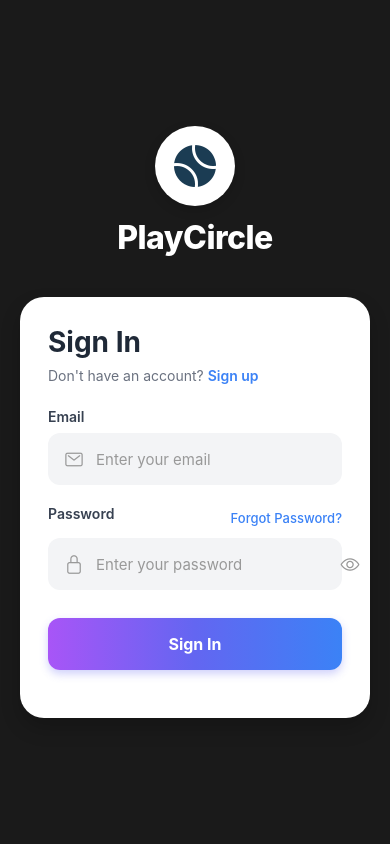
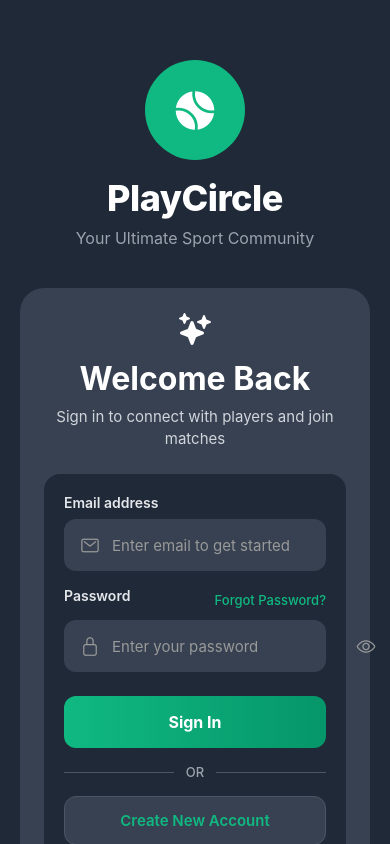
Before and after one commit to bluebillshtml/playcircle, a React Native app: screen /SignIn in a window 390 px wide. Built offline with nearby package versions, Linux system fonts and the light colour scheme.

Commit message:
SignInUIDone

```diff
--- a/src/screens/SignInScreen.js
+++ b/src/screens/SignInScreen.js
@@ -15,7 +15,6 @@ import {
 import { LinearGradient } from 'expo-linear-gradient';
 import { Ionicons } from '@expo/vector-icons';
 import { useAuth } from '../context/AuthContext';
-import AnimatedBackground from '../components/AnimatedBackground';
 
 export default function SignInScreen({ navigation }) {
   const [email, setEmail] = useState('');
@@ -61,10 +60,10 @@ export default function SignInScreen({ navigation }) {
   };
 
   return (
-    <AnimatedBackground>
+    <View style={styles.container}>
       <KeyboardAvoidingView
         behavior={Platform.OS === 'ios' ? 'padding' : 'height'}
-        style={styles.container}
+        style={styles.keyboardView}
       >
         <ScrollView
           contentContainerStyle={styles.scrollContent}
@@ -83,29 +82,32 @@ export default function SignInScreen({ navigation }) {
             {/* Logo */}
             <View style={styles.logoContainer}>
               <View style={styles.iconCircle}>
-                <Ionicons name="tennisball" size={48} color="#1B3C53" />
+                <Ionicons name="tennisball" size={44} color="#FFFFFF" />
               </View>
               <Text style={styles.brandName}>PlayCircle</Text>
+              <Text style={styles.tagline}>Your Ultimate Sport Community</Text>
             </View>
 
-            {/* Card */}
-            <View style={styles.card}>
-              <Text style={styles.title}>Sign In</Text>
-              <TouchableOpacity onPress={() => navigation.navigate('SignUp')}>
-                <Text style={styles.toggleText}>
-                  Don't have an account?{' '}
-                  <Text style={styles.toggleLink}>Sign up</Text>
+            {/* Welcome Card */}
+            <View style={styles.welcomeCard}>
+              <View style={styles.welcomeHeader}>
+                <Ionicons name="sparkles" size={32} color="#FFFFFF" style={styles.sparkleIcon} />
+                <Text style={styles.welcomeTitle}>Welcome Back</Text>
+                <Text style={styles.welcomeSubtitle}>
+                  Sign in to connect with players and join matches
                 </Text>
-              </TouchableOpacity>
+              </View>
 
+              {/* Sign In Form */}
+              <View style={styles.formCard}>
                 {/* Email Input */}
                 <View style={styles.inputContainer}>
-                <Text style={styles.label}>Email</Text>
+                  <Text style={styles.label}>Email address</Text>
                   <View style={styles.inputWrapper}>
                     <Ionicons name="mail-outline" size={20} color="#999" style={styles.inputIcon} />
                     <TextInput
                       style={styles.input}
-                    placeholder="Enter your email"
+                      placeholder="Enter email to get started"
                       placeholderTextColor="#999"
                       value={email}
                       onChangeText={setEmail}
@@ -156,7 +158,7 @@ export default function SignInScreen({ navigation }) {
                   disabled={loading}
                 >
                   <LinearGradient
-                  colors={['#A855F7', '#6366F1', '#3B82F6']}
+                    colors={['#10B981', '#059669']}
                     start={{ x: 0, y: 0 }}
                     end={{ x: 1, y: 0 }}
                     style={styles.gradientButton}
@@ -168,86 +170,140 @@ export default function SignInScreen({ navigation }) {
                     )}
                   </LinearGradient>
                 </TouchableOpacity>
+
+                {/* Divider */}
+                <View style={styles.divider}>
+                  <View style={styles.dividerLine} />
+                  <Text style={styles.dividerText}>OR</Text>
+                  <View style={styles.dividerLine} />
+                </View>
+
+                {/* Sign Up Button */}
+                <TouchableOpacity
+                  style={styles.signUpButton}
+                  onPress={() => navigation.navigate('SignUp')}
+                >
+                  <Text style={styles.signUpButtonText}>Create New Account</Text>
+                </TouchableOpacity>
+              </View>
+
+              {/* Features List */}
+              <View style={styles.featuresList}>
+                <View style={styles.featureItem}>
+                  <View style={styles.checkIcon}>
+                    <Ionicons name="checkmark" size={16} color="#10B981" />
+                  </View>
+                  <Text style={styles.featureText}>Find players near you</Text>
+                </View>
+                <View style={styles.featureItem}>
+                  <View style={styles.checkIcon}>
+                    <Ionicons name="checkmark" size={16} color="#10B981" />
+                  </View>
+                  <Text style={styles.featureText}>Join or create matches</Text>
+                </View>
+                <View style={styles.featureItem}>
+                  <View style={styles.checkIcon}>
+                    <Ionicons name="checkmark" size={16} color="#10B981" />
+                  </View>
+                  <Text style={styles.featureText}>Track your stats & progress</Text>
+                </View>
+              </View>
+            </View>
+
+            {/* Footer */}
+            <View style={styles.footer}>
+              <Text style={styles.footerText}>
+                By continuing, you agree to our{' '}
+                <Text style={styles.footerLink}>Terms</Text> and{' '}
+                <Text style={styles.footerLink}>Privacy Policy</Text>
+              </Text>
             </View>
           </Animated.View>
         </ScrollView>
       </KeyboardAvoidingView>
-    </AnimatedBackground>
+    </View>
   );
 }
 
 const styles = StyleSheet.create({
-  gradient: {
+  container: {
     flex: 1,
+    backgroundColor: '#1F2937',
   },
-  container: {
+  keyboardView: {
     flex: 1,
   },
   scrollContent: {
     flexGrow: 1,
-    justifyContent: 'center',
     padding: 20,
+    paddingTop: 60,
   },
   content: {
     flex: 1,
-    justifyContent: 'center',
   },
   logoContainer: {
     alignItems: 'center',
     marginBottom: 40,
   },
   iconCircle: {
-    width: 80,
-    height: 80,
-    borderRadius: 40,
-    backgroundColor: '#FFFFFF',
+    width: 100,
+    height: 100,
+    borderRadius: 50,
+    backgroundColor: '#10B981',
     alignItems: 'center',
     justifyContent: 'center',
-    marginBottom: 12,
-    shadowColor: '#000',
-    shadowOffset: { width: 0, height: 4 },
-    shadowOpacity: 0.15,
-    shadowRadius: 12,
-    elevation: 5,
+    marginBottom: 16,
   },
   brandName: {
-    fontSize: 32,
+    fontSize: 36,
     fontWeight: '800',
     color: '#FFFFFF',
     letterSpacing: -0.5,
-  },
-  card: {
-    backgroundColor: '#FFFFFF',
-    borderRadius: 24,
-    padding: 28,
-    shadowColor: '#000',
-    shadowOffset: { width: 0, height: 10 },
-    shadowOpacity: 0.2,
-    shadowRadius: 20,
-    elevation: 10,
-  },
-  title: {
-    fontSize: 28,
-    fontWeight: '700',
-    color: '#1F2937',
     marginBottom: 8,
   },
-  toggleText: {
-    fontSize: 14,
-    color: '#6B7280',
+  tagline: {
+    fontSize: 16,
+    color: '#9CA3AF',
+    fontWeight: '400',
+  },
+  welcomeCard: {
+    backgroundColor: '#374151',
+    borderRadius: 24,
+    padding: 24,
     marginBottom: 24,
   },
-  toggleLink: {
-    color: '#3B82F6',
-    fontWeight: '600',
+  welcomeHeader: {
+    alignItems: 'center',
+    marginBottom: 24,
+  },
+  sparkleIcon: {
+    marginBottom: 12,
+  },
+  welcomeTitle: {
+    fontSize: 32,
+    fontWeight: '700',
+    color: '#FFFFFF',
+    marginBottom: 8,
+  },
+  welcomeSubtitle: {
+    fontSize: 15,
+    color: '#D1D5DB',
+    textAlign: 'center',
+    lineHeight: 22,
+  },
+  formCard: {
+    backgroundColor: '#1F2937',
+    borderRadius: 16,
+    padding: 20,
+    marginBottom: 20,
   },
   inputContainer: {
-    marginBottom: 20,
+    marginBottom: 16,
   },
   label: {
     fontSize: 14,
     fontWeight: '600',
-    color: '#374151',
+    color: '#E5E7EB',
     marginBottom: 8,
   },
   labelRow: {
@@ -258,13 +314,13 @@ const styles = StyleSheet.create({
   },
   forgotPassword: {
     fontSize: 13,
-    color: '#3B82F6',
+    color: '#10B981',
     fontWeight: '500',
   },
   inputWrapper: {
     flexDirection: 'row',
     alignItems: 'center',
-    backgroundColor: '#F3F4F6',
+    backgroundColor: '#374151',
     borderRadius: 12,
     paddingHorizontal: 16,
     height: 52,
@@ -275,21 +331,15 @@ const styles = StyleSheet.create({
   input: {
     flex: 1,
     fontSize: 15,
-    color: '#1F2937',
+    color: '#FFFFFF',
   },
   eyeIcon: {
     padding: 4,
   },
   signInButton: {
     marginTop: 8,
-    marginBottom: 20,
     borderRadius: 12,
     overflow: 'hidden',
-    shadowColor: '#6366F1',
-    shadowOffset: { width: 0, height: 4 },
-    shadowOpacity: 0.3,
-    shadowRadius: 8,
-    elevation: 4,
   },
   gradientButton: {
     paddingVertical: 16,
@@ -304,12 +354,12 @@ const styles = StyleSheet.create({
   divider: {
     flexDirection: 'row',
     alignItems: 'center',
-    marginVertical: 20,
+    marginVertical: 16,
   },
   dividerLine: {
     flex: 1,
     height: 1,
-    backgroundColor: '#E5E7EB',
+    backgroundColor: '#4B5563',
   },
   dividerText: {
     fontSize: 13,
@@ -317,21 +367,53 @@ const styles = StyleSheet.create({
     marginHorizontal: 12,
     fontWeight: '500',
   },
-  socialButton: {
+  signUpButton: {
+    backgroundColor: '#374151',
+    borderRadius: 12,
+    paddingVertical: 14,
+    alignItems: 'center',
+    justifyContent: 'center',
+    borderWidth: 1,
+    borderColor: '#4B5563',
+  },
+  signUpButtonText: {
+    fontSize: 15,
+    fontWeight: '600',
+    color: '#10B981',
+  },
+  featuresList: {
+    gap: 12,
+  },
+  featureItem: {
     flexDirection: 'row',
     alignItems: 'center',
+  },
+  checkIcon: {
+    width: 24,
+    height: 24,
+    borderRadius: 12,
+    backgroundColor: '#1F2937',
+    alignItems: 'center',
     justifyContent: 'center',
-    backgroundColor: '#FFFFFF',
-    borderWidth: 1.5,
-    borderColor: '#E5E7EB',
-    borderRadius: 12,
-    paddingVertical: 14,
-    marginBottom: 12,
+    marginRight: 12,
   },
-  socialButtonText: {
+  featureText: {
     fontSize: 15,
-    fontWeight: '600',
-    color: '#374151',
-    marginLeft: 10,
+    color: '#E5E7EB',
+    fontWeight: '500',
+  },
+  footer: {
+    alignItems: 'center',
+    marginBottom: 16,
+  },
+  footerText: {
+    fontSize: 13,
+    color: '#9CA3AF',
+    textAlign: 'center',
+    lineHeight: 18,
+  },
+  footerLink: {
+    color: '#10B981',
+    fontWeight: '500',
   },
 });
--- a/src/screens/SignUpScreen.js
+++ b/src/screens/SignUpScreen.js
@@ -16,7 +16,6 @@ import { LinearGradient } from 'expo-linear-gradient';
 import { Ionicons } from '@expo/vector-icons';
 import { useAuth } from '../context/AuthContext';
 import EmailConfirmationOverlay from '../components/EmailConfirmationOverlay';
-import AnimatedBackground from '../components/AnimatedBackground';
 
 export default function SignUpScreen({ navigation }) {
   const [firstName, setFirstName] = useState('');
@@ -89,10 +88,10 @@ export default function SignUpScreen({ navigation }) {
   };
 
   return (
-    <AnimatedBackground>
+    <View style={styles.container}>
       <KeyboardAvoidingView
         behavior={Platform.OS === 'ios' ? 'padding' : 'height'}
-        style={styles.container}
+        style={styles.keyboardView}
       >
         <ScrollView
           contentContainerStyle={styles.scrollContent}
@@ -111,21 +110,24 @@ export default function SignUpScreen({ navigation }) {
             {/* Logo */}
             <View style={styles.logoContainer}>
               <View style={styles.iconCircle}>
-                <Ionicons name="tennisball" size={48} color="#1B3C53" />
+                <Ionicons name="tennisball" size={44} color="#FFFFFF" />
               </View>
               <Text style={styles.brandName}>PlayCircle</Text>
+              <Text style={styles.tagline}>Your Ultimate Sport Community</Text>
             </View>
 
-            {/* Card */}
-            <View style={styles.card}>
-              <Text style={styles.title}>Sign up</Text>
-              <TouchableOpacity onPress={() => navigation.navigate('SignIn')}>
-                <Text style={styles.toggleText}>
-                  Already have an account?{' '}
-                  <Text style={styles.toggleLink}>Sign in</Text>
+            {/* Welcome Card */}
+            <View style={styles.welcomeCard}>
+              <View style={styles.welcomeHeader}>
+                <Ionicons name="sparkles" size={32} color="#FFFFFF" style={styles.sparkleIcon} />
+                <Text style={styles.welcomeTitle}>Create Account</Text>
+                <Text style={styles.welcomeSubtitle}>
+                  Join the community and start playing
                 </Text>
-              </TouchableOpacity>
+              </View>
 
+              {/* Sign Up Form */}
+              <View style={styles.formCard}>
                 {/* First Name Input */}
                 <View style={styles.inputContainer}>
                   <Text style={styles.label}>First Name</Text>
@@ -241,7 +243,7 @@ export default function SignUpScreen({ navigation }) {
                   disabled={loading}
                 >
                   <LinearGradient
-                  colors={['#A855F7', '#6366F1', '#3B82F6']}
+                    colors={['#10B981', '#059669']}
                     start={{ x: 0, y: 0 }}
                     end={{ x: 1, y: 0 }}
                     style={styles.gradientButton}
@@ -253,6 +255,31 @@ export default function SignUpScreen({ navigation }) {
                     )}
                   </LinearGradient>
                 </TouchableOpacity>
+
+                {/* Divider */}
+                <View style={styles.divider}>
+                  <View style={styles.dividerLine} />
+                  <Text style={styles.dividerText}>OR</Text>
+                  <View style={styles.dividerLine} />
+                </View>
+
+                {/* Sign In Button */}
+                <TouchableOpacity
+                  style={styles.signInButton}
+                  onPress={() => navigation.navigate('SignIn')}
+                >
+                  <Text style={styles.signInButtonText}>Already have an account? Sign In</Text>
+                </TouchableOpacity>
+              </View>
+            </View>
+
+            {/* Footer */}
+            <View style={styles.footer}>
+              <Text style={styles.footerText}>
+                By continuing, you agree to our{' '}
+                <Text style={styles.footerLink}>Terms</Text> and{' '}
+                <Text style={styles.footerLink}>Privacy Policy</Text>
+              </Text>
             </View>
           </Animated.View>
         </ScrollView>
@@ -264,157 +291,167 @@ export default function SignUpScreen({ navigation }) {
         onClose={handleCloseConfirmation}
         email={email}
       />
-    </AnimatedBackground>
+    </View>
   );
 }
 
 const styles = StyleSheet.create({
-  gradient: {
+  container: {
     flex: 1,
+    backgroundColor: '#1F2937',
   },
-  container: {
+  keyboardView: {
     flex: 1,
   },
   scrollContent: {
     flexGrow: 1,
-    justifyContent: 'center',
     padding: 20,
-    paddingTop: 40,
-    paddingBottom: 40,
+    paddingTop: 60,
   },
   content: {
     flex: 1,
-    justifyContent: 'center',
   },
   logoContainer: {
     alignItems: 'center',
-    marginBottom: 20,
+    marginBottom: 40,
   },
   iconCircle: {
-    width: 60,
-    height: 60,
-    borderRadius: 30,
-    backgroundColor: '#FFFFFF',
+    width: 100,
+    height: 100,
+    borderRadius: 50,
+    backgroundColor: '#10B981',
     alignItems: 'center',
     justifyContent: 'center',
-    marginBottom: 8,
-    shadowColor: '#000',
-    shadowOffset: { width: 0, height: 4 },
-    shadowOpacity: 0.15,
-    shadowRadius: 12,
-    elevation: 5,
+    marginBottom: 16,
   },
   brandName: {
-    fontSize: 24,
+    fontSize: 36,
     fontWeight: '800',
     color: '#FFFFFF',
     letterSpacing: -0.5,
+    marginBottom: 8,
   },
-  card: {
-    backgroundColor: '#FFFFFF',
-    borderRadius: 20,
+  tagline: {
+    fontSize: 16,
+    color: '#9CA3AF',
+    fontWeight: '400',
+  },
+  welcomeCard: {
+    backgroundColor: '#374151',
+    borderRadius: 24,
+    padding: 24,
+    marginBottom: 24,
+  },
+  welcomeHeader: {
+    alignItems: 'center',
+    marginBottom: 24,
+  },
+  sparkleIcon: {
+    marginBottom: 12,
+  },
+  welcomeTitle: {
+    fontSize: 32,
+    fontWeight: '700',
+    color: '#FFFFFF',
+    marginBottom: 8,
+  },
+  welcomeSubtitle: {
+    fontSize: 15,
+    color: '#D1D5DB',
+    textAlign: 'center',
+    lineHeight: 22,
+  },
+  formCard: {
+    backgroundColor: '#1F2937',
+    borderRadius: 16,
     padding: 20,
-    shadowColor: '#000',
-    shadowOffset: { width: 0, height: 10 },
-    shadowOpacity: 0.2,
-    shadowRadius: 20,
-    elevation: 10,
+    marginBottom: 20,
   },
-  title: {
-    fontSize: 22,
-    fontWeight: '700',
-    color: '#1F2937',
-    marginBottom: 4,
-  },
-  toggleText: {
-    fontSize: 13,
-    color: '#6B7280',
+  inputContainer: {
     marginBottom: 16,
   },
-  toggleLink: {
-    color: '#3B82F6',
+  label: {
+    fontSize: 14,
     fontWeight: '600',
-  },
-  inputContainer: {
-    marginBottom: 12,
-  },
-  label: {
-    fontSize: 12,
-    fontWeight: '600',
-    color: '#374151',
-    marginBottom: 6,
+    color: '#E5E7EB',
+    marginBottom: 8,
   },
   inputWrapper: {
     flexDirection: 'row',
     alignItems: 'center',
-    backgroundColor: '#F3F4F6',
-    borderRadius: 10,
-    paddingHorizontal: 14,
-    height: 44,
+    backgroundColor: '#374151',
+    borderRadius: 12,
+    paddingHorizontal: 16,
+    height: 52,
   },
   inputIcon: {
-    marginRight: 10,
+    marginRight: 12,
   },
   input: {
     flex: 1,
-    fontSize: 14,
-    color: '#1F2937',
+    fontSize: 15,
+    color: '#FFFFFF',
   },
   eyeIcon: {
     padding: 4,
   },
   signUpButton: {
     marginTop: 8,
-    marginBottom: 14,
-    borderRadius: 10,
+    borderRadius: 12,
     overflow: 'hidden',
-    shadowColor: '#6366F1',
-    shadowOffset: { width: 0, height: 4 },
-    shadowOpacity: 0.3,
-    shadowRadius: 8,
-    elevation: 4,
   },
   gradientButton: {
-    paddingVertical: 13,
+    paddingVertical: 16,
     alignItems: 'center',
     justifyContent: 'center',
   },
   signUpButtonText: {
-    fontSize: 15,
+    fontSize: 16,
     fontWeight: '700',
     color: '#FFFFFF',
   },
   divider: {
     flexDirection: 'row',
     alignItems: 'center',
-    marginVertical: 14,
+    marginVertical: 16,
   },
   dividerLine: {
     flex: 1,
     height: 1,
-    backgroundColor: '#E5E7EB',
+    backgroundColor: '#4B5563',
   },
   dividerText: {
-    fontSize: 12,
+    fontSize: 13,
     color: '#9CA3AF',
-    marginHorizontal: 10,
+    marginHorizontal: 12,
     fontWeight: '500',
   },
-  socialButton: {
-    flexDirection: 'row',
+  signInButton: {
+    backgroundColor: '#374151',
+    borderRadius: 12,
+    paddingVertical: 14,
     alignItems: 'center',
     justifyContent: 'center',
-    backgroundColor: '#FFFFFF',
-    borderWidth: 1.5,
-    borderColor: '#E5E7EB',
-    borderRadius: 10,
-    paddingVertical: 11,
-    marginBottom: 10,
+    borderWidth: 1,
+    borderColor: '#4B5563',
   },
-  socialButtonText: {
-    fontSize: 14,
+  signInButtonText: {
+    fontSize: 15,
     fontWeight: '600',
-    color: '#374151',
-    marginLeft: 8,
+    color: '#10B981',
+  },
+  footer: {
+    alignItems: 'center',
+    marginBottom: 16,
+  },
+  footerText: {
+    fontSize: 13,
+    color: '#9CA3AF',
+    textAlign: 'center',
+    lineHeight: 18,
+  },
+  footerLink: {
+    color: '#10B981',
+    fontWeight: '500',
   },
 });
```
Also changed, not shown: .claude/settings.local.json. Lines whose indentation alone changed are shown as unchanged.
